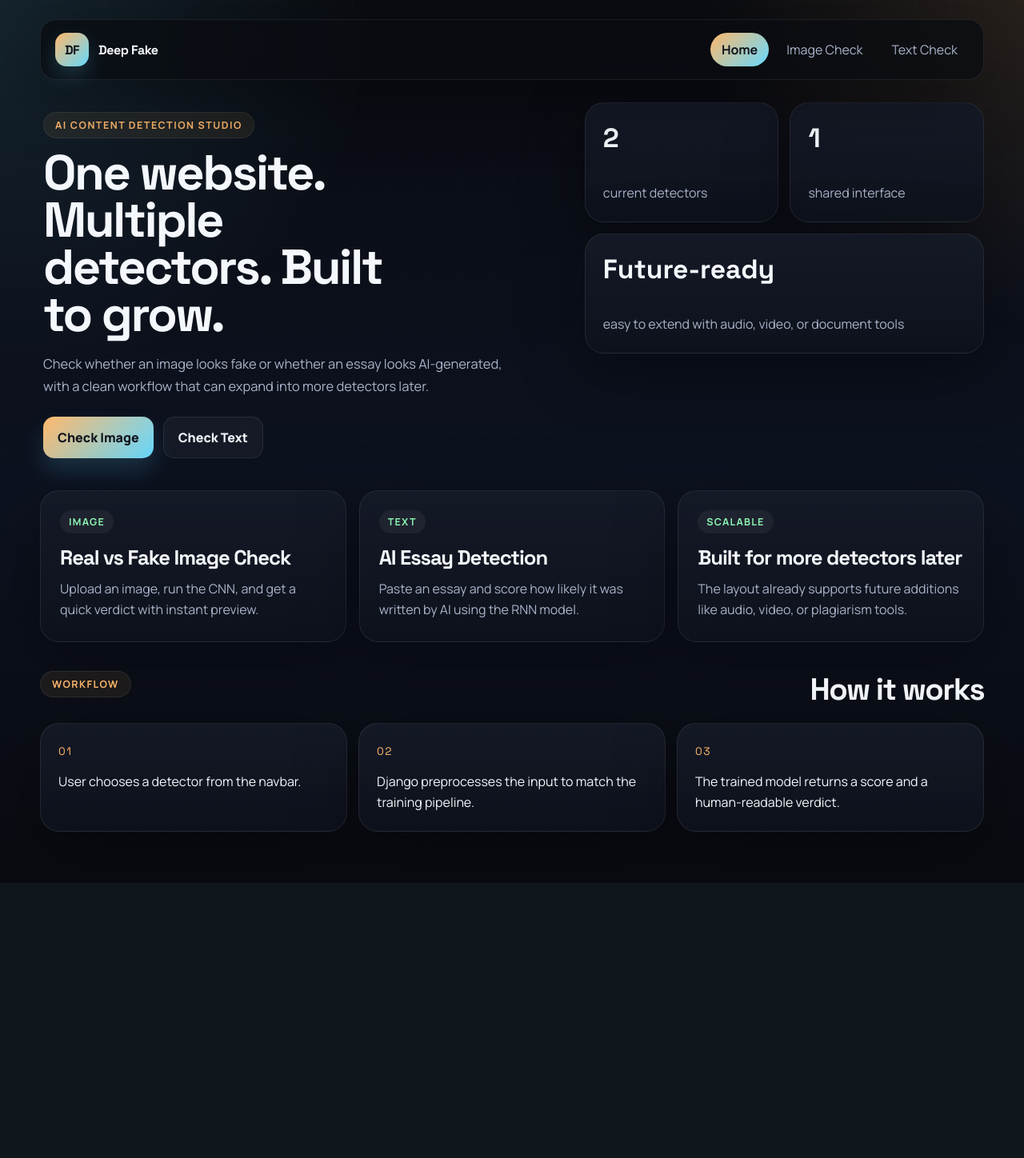
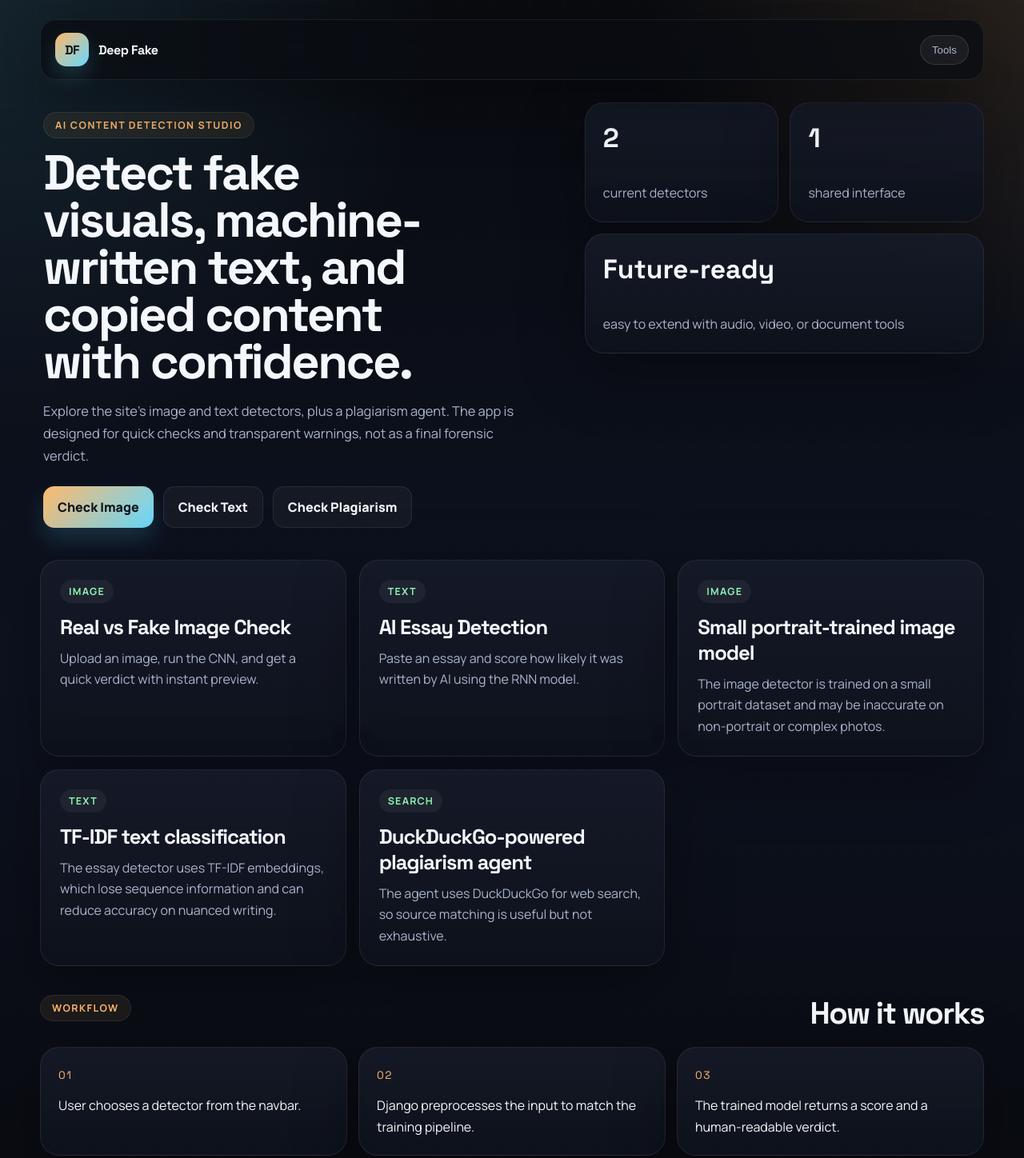
Before and after one commit to Aayannoori15/DeepFake, a Django app: page / in a window 1280 px wide. Shown: the top 1448 px of the page at 80% size. Before the commit the page ends 1104 px from the top, so only its background shows below. Run offline with Django 5.2, Linux system fonts and the light colour scheme.

Commit message:
agent integrated to the website

```diff
--- a/Agent.py
+++ b/predictor/Agent.py
@@ -11,6 +11,3 @@
         instructions="You are a plagiarism and source tracing agent.,Search the web for the exact text or highly similar text.Return the most likely original source.Include URLs and confidence scores.,If no source is found, say so.",
         tools=[DuckDuckGoTools()]
     )
-
-groq_agent=build_agent()
-groq_agent.print_response("When people search, we believe they're really looking for answers, as opposed to just links.")
--- a/predictor/urls.py
+++ b/predictor/urls.py
@@ -7,4 +7,5 @@
     path('', views.home, name='home'),
     path('image/', views.image_detector, name='image_detector'),
     path('text/', views.text_detector, name='text_detector'),
+    path('plagiarism/', views.Plagirism_report, name='Plagirism_report'),
 ]
--- a/predictor/views.py
+++ b/predictor/views.py
@@ -3,8 +3,8 @@
 import torch
 from django.shortcuts import render
 from PIL import Image
-
-from .forms import ImageUploadForm, TextAnalysisForm
+from .Agent import *
+from .forms import *
 from .services import (
     get_image_model,
     get_text_assets,
@@ -124,3 +124,36 @@
             "text_active": True,
         },
     )
+
+def Plagirism_report(request):
+    user_input = None
+    result = None
+    error = None
+    form = PlagirismAgent(request.POST or None)
+
+    if request.method == 'POST':
+        if form.is_valid():
+            user_input = form.cleaned_data["text"]
+            try:
+                groq_agent = build_agent()
+                agent_output = groq_agent.run(user_input)
+                result = {
+                    "summary": agent_output,
+                    "confidence": 100,
+                    "sources": [],
+                }
+            except Exception as exc:
+                error = str(exc)
+        else:
+            error = "Invalid input. Please enter text to analyze."
+
+    return render(
+        request,
+        'agent.html',
+        {
+            'form': form,
+            'result': result,
+            'error': error,
+            'user_input': user_input,
+        },
+    )
--- a/static/predictor/style.css
+++ b/static/predictor/style.css
@@ -112,6 +112,66 @@
   color: var(--text);
   background: rgba(255, 255, 255, 0.05);
   transform: translateY(-1px);
+}
+
+.nav-dropdown {
+  position: relative;
+}
+
+.nav-toggle {
+  padding: 10px 14px;
+  border-radius: 999px;
+  border: 1px solid rgba(255, 255, 255, 0.12);
+  background: rgba(255, 255, 255, 0.06);
+  color: var(--muted);
+  cursor: pointer;
+  transition: background 0.2s ease, color 0.2s ease;
+}
+
+.nav-toggle:hover,
+.nav-toggle:focus {
+  color: var(--text);
+  background: rgba(255, 255, 255, 0.12);
+}
+
+.nav-menu {
+  position: absolute;
+  right: 0;
+  top: calc(100% + 10px);
+  display: none;
+  min-width: 200px;
+  border-radius: 18px;
+  background: rgba(255, 255, 255, 0.98);
+  box-shadow: 0 28px 64px rgba(0, 0, 0, 0.16);
+  padding: 12px 0;
+  z-index: 10;
+}
+
+.nav-dropdown:hover .nav-menu,
+.nav-dropdown:focus-within .nav-menu {
+  display: block;
+}
+
+.nav-menu a {
+  display: block;
+  padding: 12px 18px;
+  border-radius: 0;
+  width: 100%;
+  color: var(--text);
+  background: transparent;
+  text-align: left;
+  margin: 0;
+  transition: background 0.2s ease;
+}
+
+.nav-menu a:hover {
+  background: rgba(16, 19, 28, 0.04);
+  transform: none;
+}
+
+.nav-menu a.active {
+  background: linear-gradient(135deg, var(--accent), var(--accent-2));
+  color: #10131c;
 }
 
 .nav a.active {
--- a/templates/base.html
+++ b/templates/base.html
@@ -21,9 +21,15 @@
           <span>Deep Fake</span>
         </a>
         <nav class="nav">
-          <a href="{% url 'home' %}" class="{% if request.resolver_match.url_name == 'home' %}active{% endif %}">Home</a>
-          <a href="{% url 'image_detector' %}" class="{% if image_active %}active{% endif %}">Image Check</a>
-          <a href="{% url 'text_detector' %}" class="{% if text_active %}active{% endif %}">Text Check</a>
+          <div class="nav-dropdown">
+            <button type="button" class="nav-toggle">Tools</button>
+            <div class="nav-menu">
+              <a href="{% url 'home' %}" class="{% if request.resolver_match.url_name == 'home' %}active{% endif %}">Home</a>
+              <a href="{% url 'image_detector' %}" class="{% if image_active %}active{% endif %}">Image Check</a>
+              <a href="{% url 'text_detector' %}" class="{% if text_active %}active{% endif %}">Text Check</a>
+              <a href="{% url 'Plagirism_report' %}" class="{% if request.resolver_match.url_name == 'Plagirism_report' %}active{% endif %}">Plagiarism</a>
+            </div>
+          </div>
         </nav>
       </header>
 
--- a/templates/home.html
+++ b/templates/home.html
@@ -5,14 +5,16 @@
 <section class="hero-grid">
   <div class="hero-copy">
     <span class="eyebrow">AI Content Detection Studio</span>
-    <h1>One website. Multiple detectors. Built to grow.</h1>
+    <h1>Detect fake visuals, machine-written text, and copied content with confidence.</h1>
     <p>
-      Check whether an image looks fake or whether an essay looks AI-generated,
-      with a clean workflow that can expand into more detectors later.
+      Explore the site’s image and text detectors, plus a plagiarism agent. The
+      app is designed for quick checks and transparent warnings, not as a final
+      forensic verdict.
     </p>
     <div class="hero-actions">
       <a class="btn btn-primary" href="{% url 'image_detector' %}">Check Image</a>
       <a class="btn btn-secondary" href="{% url 'text_detector' %}">Check Text</a>
+      <a class="btn btn-secondary" href="{% url 'Plagirism_report' %}">Check Plagiarism</a>
     </div>
   </div>
 
@@ -48,10 +50,26 @@
     </p>
   </article>
   <article class="feature-card">
-    <span class="feature-tag">Scalable</span>
-    <h2>Built for more detectors later</h2>
+    <span class="feature-tag">Image</span>
+    <h2>Small portrait-trained image model</h2>
     <p>
-      The layout already supports future additions like audio, video, or plagiarism tools.
+      The image detector is trained on a small portrait dataset and may be inaccurate
+      on non-portrait or complex photos.
+    </p>
+  </article>
+  <article class="feature-card">
+    <span class="feature-tag">Text</span>
+    <h2>TF-IDF text classification</h2>
+    <p>
+      The essay detector uses TF-IDF embeddings, which lose sequence information and
+      can reduce accuracy on nuanced writing.
+    </p>
+  </article>
+  <article class="feature-card">
+    <span class="feature-tag">Search</span>
+    <h2>DuckDuckGo-powered plagiarism agent</h2>
+    <p>
+      The agent uses DuckDuckGo for web search, so source matching is useful but not exhaustive.
     </p>
   </article>
 </section>
--- a/templates/image_detector.html
+++ b/templates/image_detector.html
@@ -44,6 +44,10 @@
         The model expects 32x32 RGB images.
       </div>
     {% endif %}
+    <div class="alert alert-info">
+      Warning: this image detector was trained on a small set of portrait-style images.
+      It can be inaccurate on non-portrait, complex, or unusual pictures.
+    </div>
   </div>
 </section>
 
--- a/templates/text_detector.html
+++ b/templates/text_detector.html
@@ -49,6 +49,10 @@
         alongside <code>best_rnn_weights.pth</code> to enable predictions.
       </div>
     {% endif %}
+    <div class="alert alert-info">
+      Warning: this classifier uses TF-IDF embeddings, which discard the order of words.
+      That can lower accuracy on complex essays where sequence matters.
+    </div>
   </div>
 </section>
 {% endblock %}
```
Also changed, not shown: predictor/forms.py (+11 -0 lines), templates/agent.html (added, +60 -0 lines).
